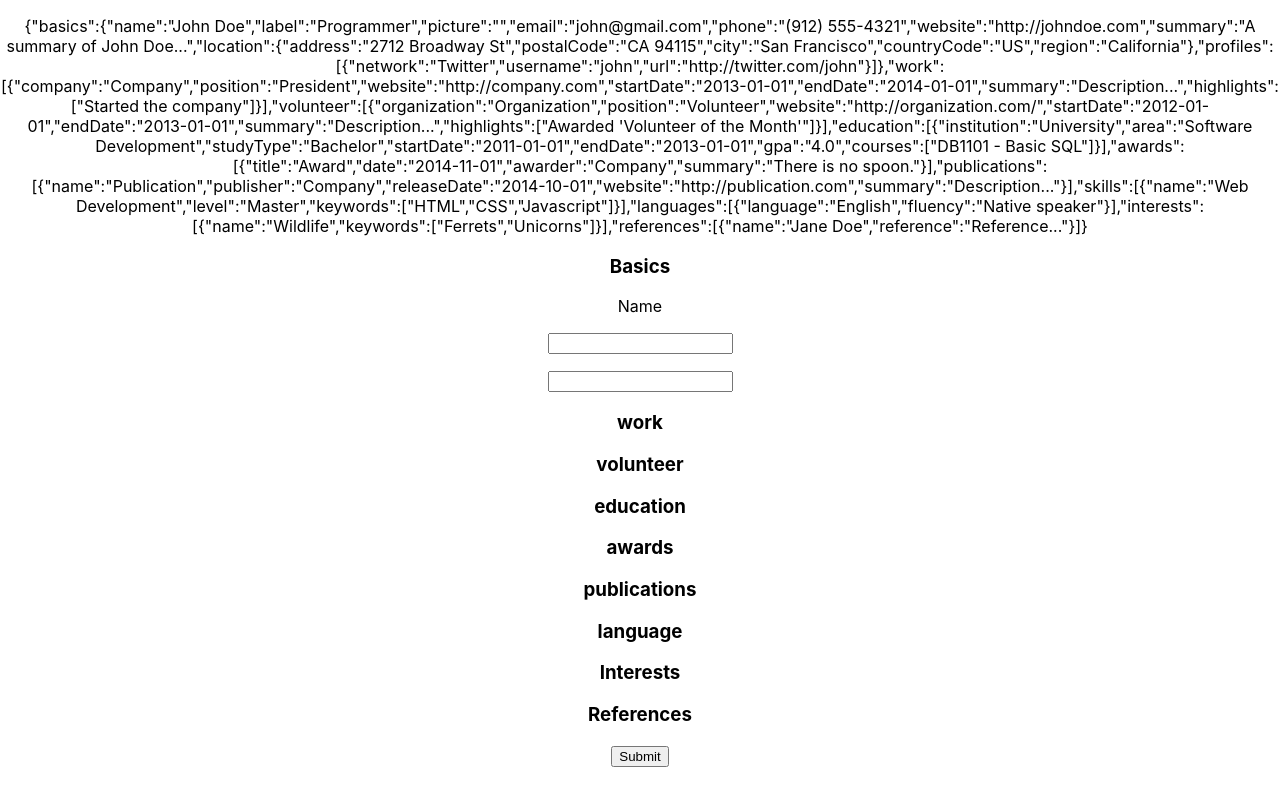
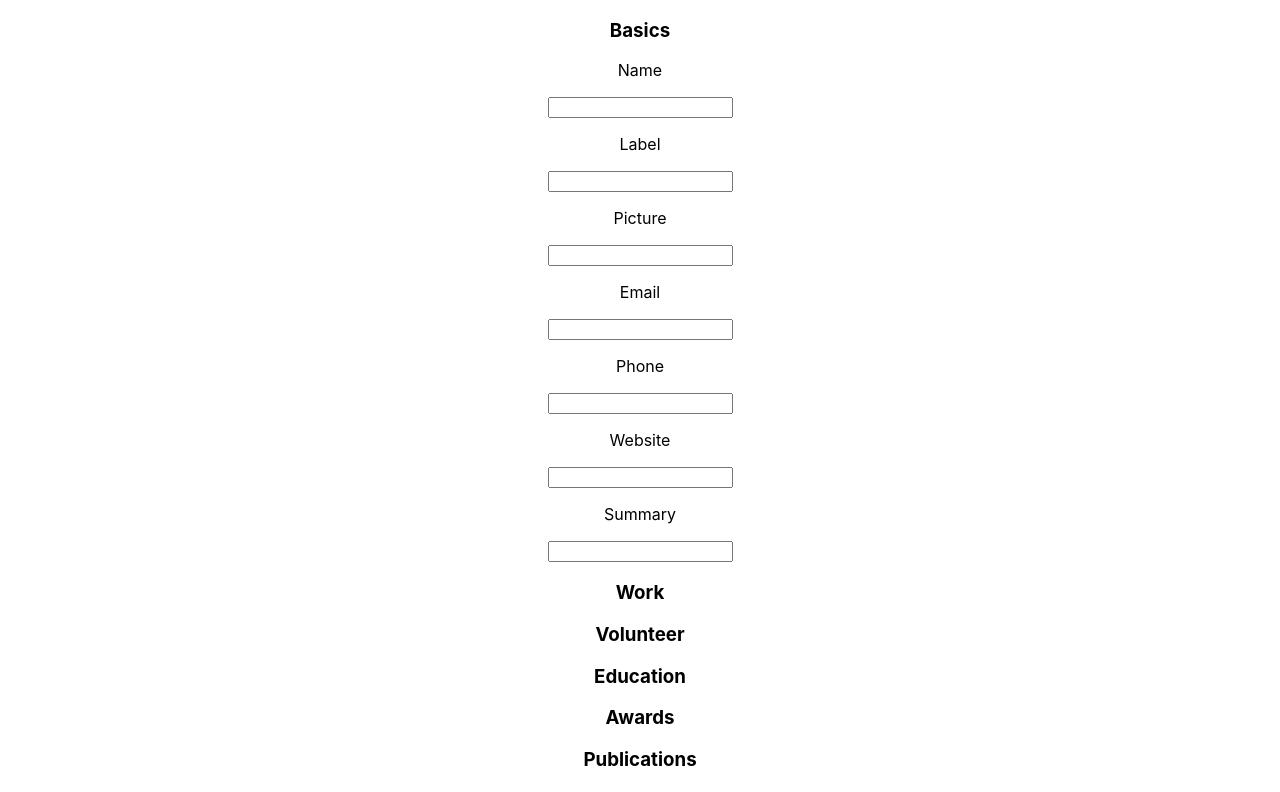
Before and after one commit to MintbeanHackathons/2020-03-21-ResumeBuilder, a React (Create React App) app in the folder resume-builder/: page / in a window 1280 px wide. Shown: the top 792 px of the page. Built offline with nearby package versions, Linux system fonts and the light colour scheme.

Commit message:
allow a few fields to update on form submit

```diff
--- a/resume-builder/src/TestComponent.js
+++ b/resume-builder/src/TestComponent.js
@@ -114,27 +114,50 @@
   //   }
   // }
 
+  // this is bad, wouldn't use in final implementation
+  handleNameChange = e => {
+    e.preventDefault()
+    this.setState({
+      basics: {
+        name: e.target.elements[0].value,
+        label: e.target.elements[1].value,
+        picture: e.target.elements[2].value
+      }
+      // insert rest of resume elements here
+    })
+  }
+
   render() {
     return (
       <div>
-        <p>{JSON.stringify(this.state)}</p>
-        <form>
+        <div>
+          <form onSubmit={this.handleNameChange}>
             <h3 className="basics">Basics</h3>
             <p>Name</p>
-          <input type="textarea"nChange={e => this.handleChange(e)}/>
-          <p></p>
+            <input type="textarea"/>
+            <p>Label</p>
             <input></input>
-          <h3>work</h3>
+            <p>Picture</p>
+            <input></input>
+            <p>Email</p>
+            <input></input>
+            <p>Phone</p>
+            <input></input>
+            <p>Website</p>
+            <input></input>
+            <p>Summary</p>
+            <input></input>
+            <h3>Work</h3>
 
-          <h3>volunteer</h3>
+            <h3>Volunteer</h3>
 
-          <h3>education</h3>
+            <h3>Education</h3>
 
-          <h3>awards</h3>
+            <h3>Awards</h3>
 
-          <h3>publications</h3>
+            <h3>Publications</h3>
 
-          <h3>language</h3>
+            <h3>Language</h3>
 
             <h3>Interests</h3>
 
@@ -142,6 +165,12 @@
             <button type="submit">Submit</button>
           </form>
         </div>
+        <div>
+          <h3>JSON resume:</h3>
+          <p>{JSON.stringify(this.state)}</p>
+        </div>
+
+      </div>
     );
   }
 }
```
Lines whose indentation alone changed are shown as unchanged.
